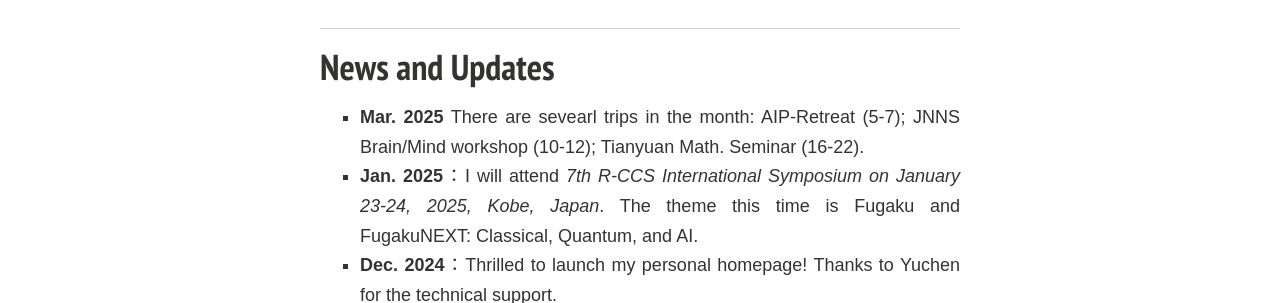
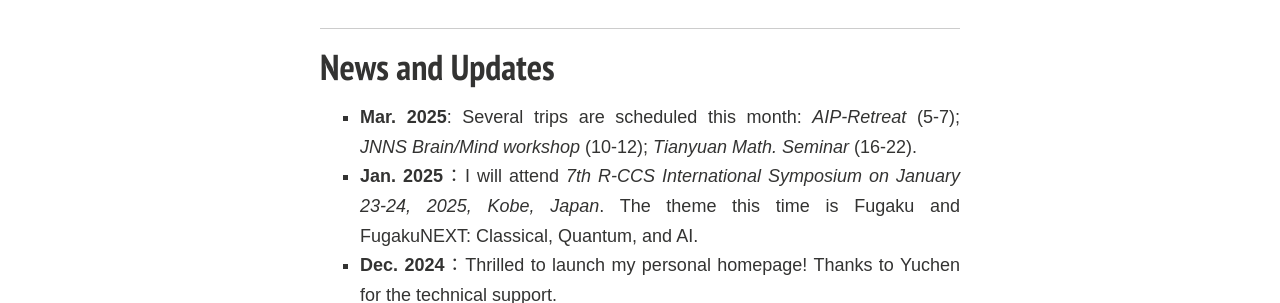
Before and after one commit to ChaoLiAtRIKEN/ChaoLiAtRIKEN.github.io, a Jekyll site: the page built from index.md, in a window 1280 px wide. Shown: the part 749-1052 px from the top of the page. Built offline with Jekyll 4.4.1, drawn with Linux system fonts in a browser that asks for light colours; nearby versions of some CDN libraries; comment, search, counter and statistics services are not loaded; a style sheet for code colours, icons or effects is not loaded.

Commit message:
Update index.md

```diff
--- a/index.md
+++ b/index.md
@@ -35,7 +35,7 @@ If you are interested in any aspect of me, I am always open to discussions and c
 ---
 
 ## News and Updates
-- **Mar. 2025** There are sevearl trips in the month: AIP-Retreat (5-7); JNNS Brain/Mind workshop (10-12); Tianyuan Math. Seminar (16-22).
+- **Mar. 2025**: Several trips are scheduled this month: *AIP-Retreat* (5-7); *JNNS Brain/Mind workshop* (10-12); *Tianyuan Math. Seminar* (16-22).
 - **Jan. 2025**：I will attend *7th R-CCS International Symposium on January 23-24, 2025, Kobe, Japan*. The theme this time is Fugaku and FugakuNEXT: Classical, Quantum, and AI.
 - **Dec. 2024**：Thrilled to launch my personal homepage! Thanks to Yuchen for the technical support.
 - **Nov. 2024**：I have been recognized as a NeurIPS 2024 Top Reviewer. Thanks!
```
